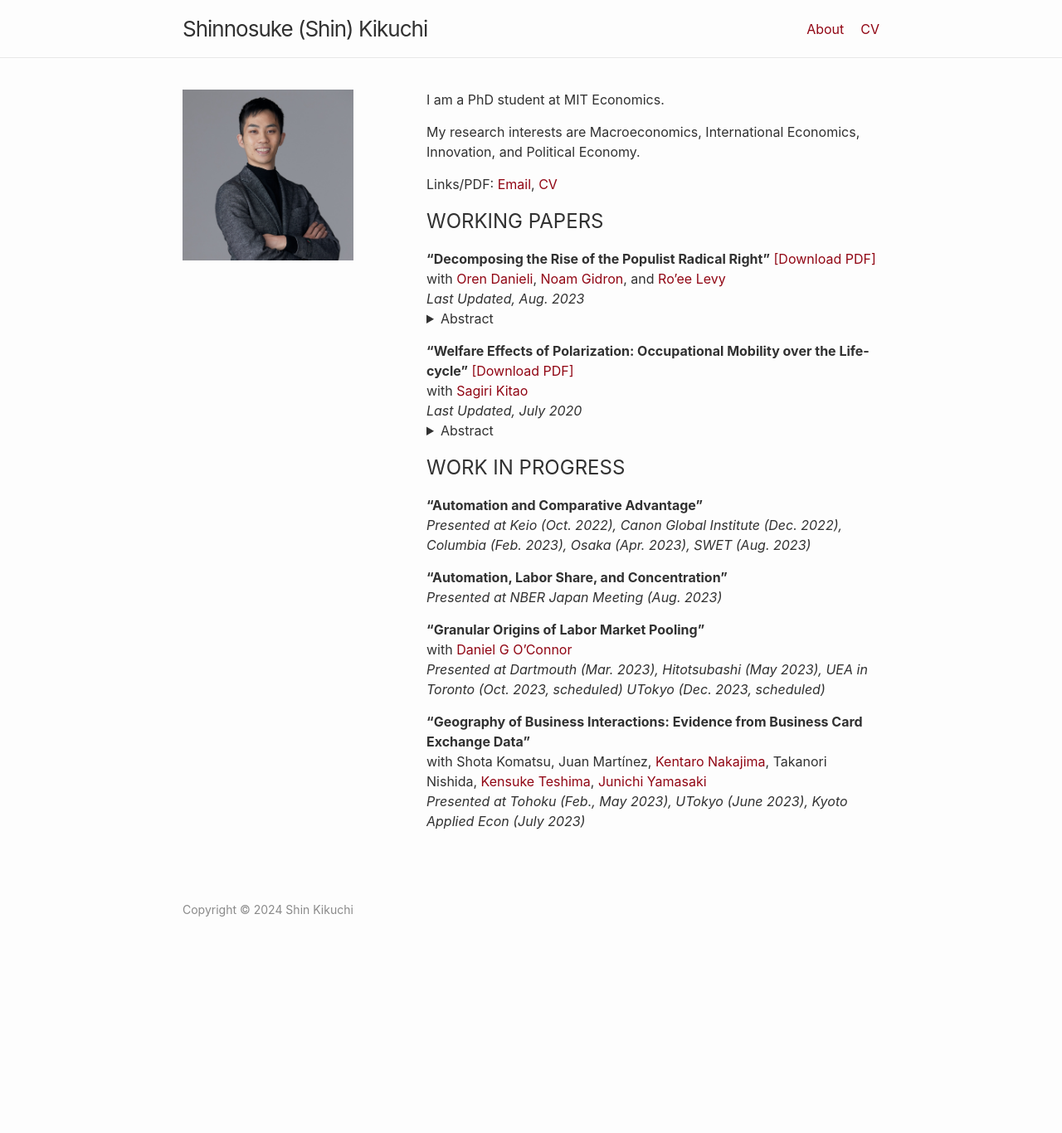
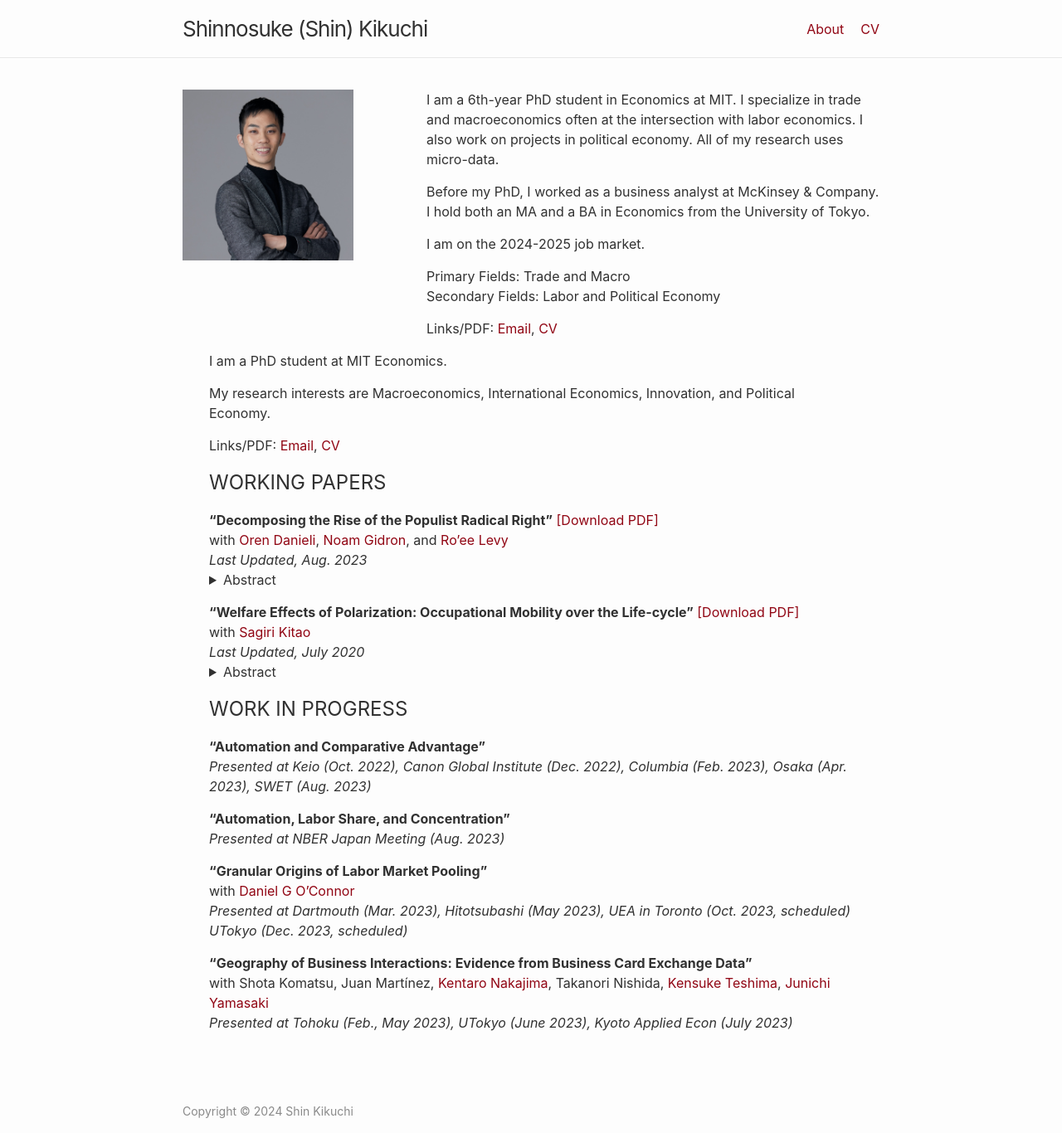
Before and after one commit to shinnkikuchi/shinnkikuchi.github.io, a Jekyll site: the page built from index-copy.md, in a window 1280 px wide. Shown: the whole page at 83% size. Built offline with Jekyll 4.4.1, drawn with Linux system fonts in a browser that asks for light colours; before the commit the page ends 1123 px from its top, so only the background shows below that.

Commit message:
rever if broken

```diff
--- a/_layouts/home.html
+++ b/_layouts/home.html
@@ -7,7 +7,17 @@
   <div class="columnleft">
     <img src="/files/headshot.jpg" alt="Shin Kikuchi" style="max-width: 70%"/>
   </div>
+
   <div class="columnright">
+    <p>I am a 6th-year PhD student in Economics at MIT. I specialize in trade and macroeconomics often at the intersection with labor economics. I also work on projects in political economy. All of my research uses micro-data.</p>
+    <p>Before my PhD, I worked as a business analyst at McKinsey & Company. I hold both an MA and a BA in Economics from the University of Tokyo.</p>
+    <p>I am on the 2024-2025 job market.</p>
+    <p> Primary Fields: Trade and Macro <br>
+    Secondary Fields: Labor and Political Economy </p>
+    <p> Links/PDF: <a href="mailto:skikuchi@mit.edu">Email</a>, <a href="/files/ShinKikuchi_CV.pdf" target="_blank">CV</a> </p>
+  </div>
+
+  <div class="fullwidth">
     {{ content }}
   </div>
 
--- a/assets/main.scss
+++ b/assets/main.scss
@@ -4,20 +4,22 @@
 
 @import "minima";
 
-// Custom styles to reduce side padding for the main content area
-.page {
-  max-width: 100%;  // Allow content to stretch fully across the screen
-  padding-left: 2rem;  // Reduce the left padding (adjust as needed)
-  padding-right: 2rem; // Reduce the right padding (adjust as needed)
-}
-
-// Existing columns setup
+// Columns for profile section (Image and Text side-by-side)
 .columnright {
   float: right;
-  width: 65%;
+  width: 65%;  // Right side for text (profile)
 }
 
 .columnleft {
   float: left;
-  width: 35%;
+  width: 35%;  // Left side for image
 }
+
+// Clear the float for the second half (papers section)
+.fullwidth {
+  clear: both; // Ensures this section starts below the columns
+  width: 100%; // Full width for the papers
+  padding-left: 2rem;  // Adjust as needed to control the side padding
+  padding-right: 2rem; // Adjust as needed to control the side padding
+  box-sizing: border-box; // Ensures padding is included within the total width
+}
```
Also changed, not shown: index.md (+0 -11 lines).
